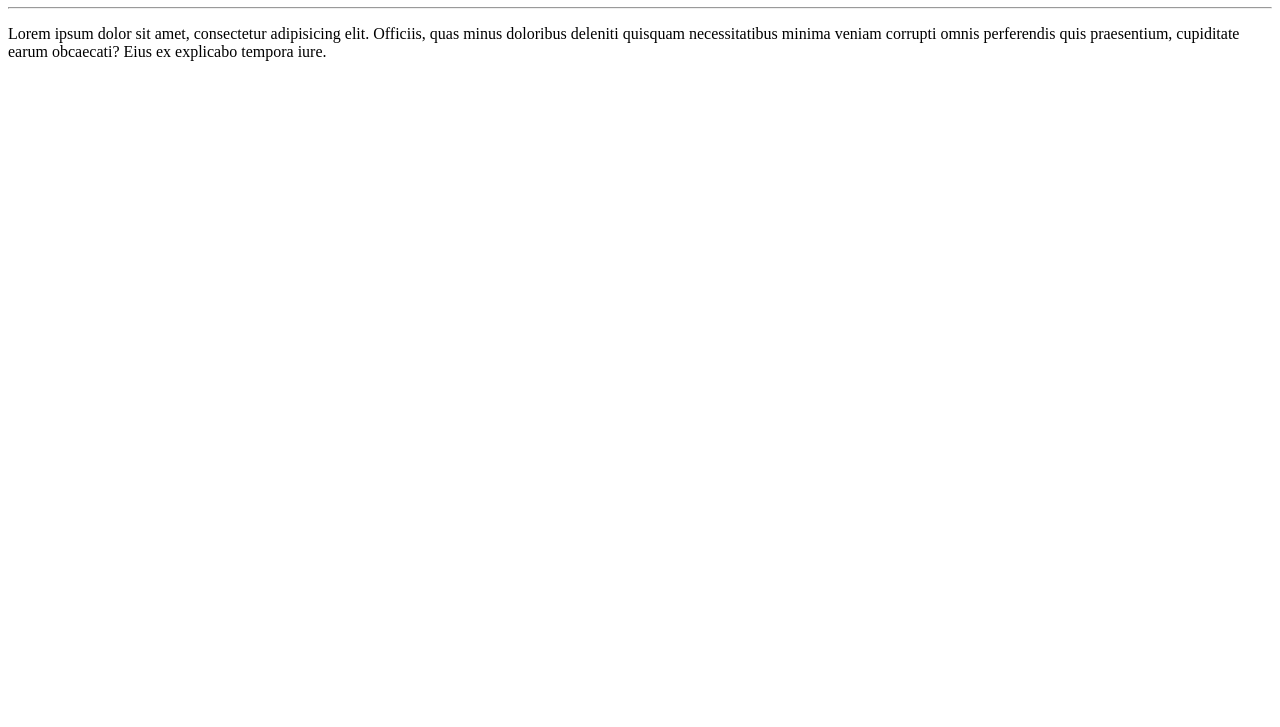
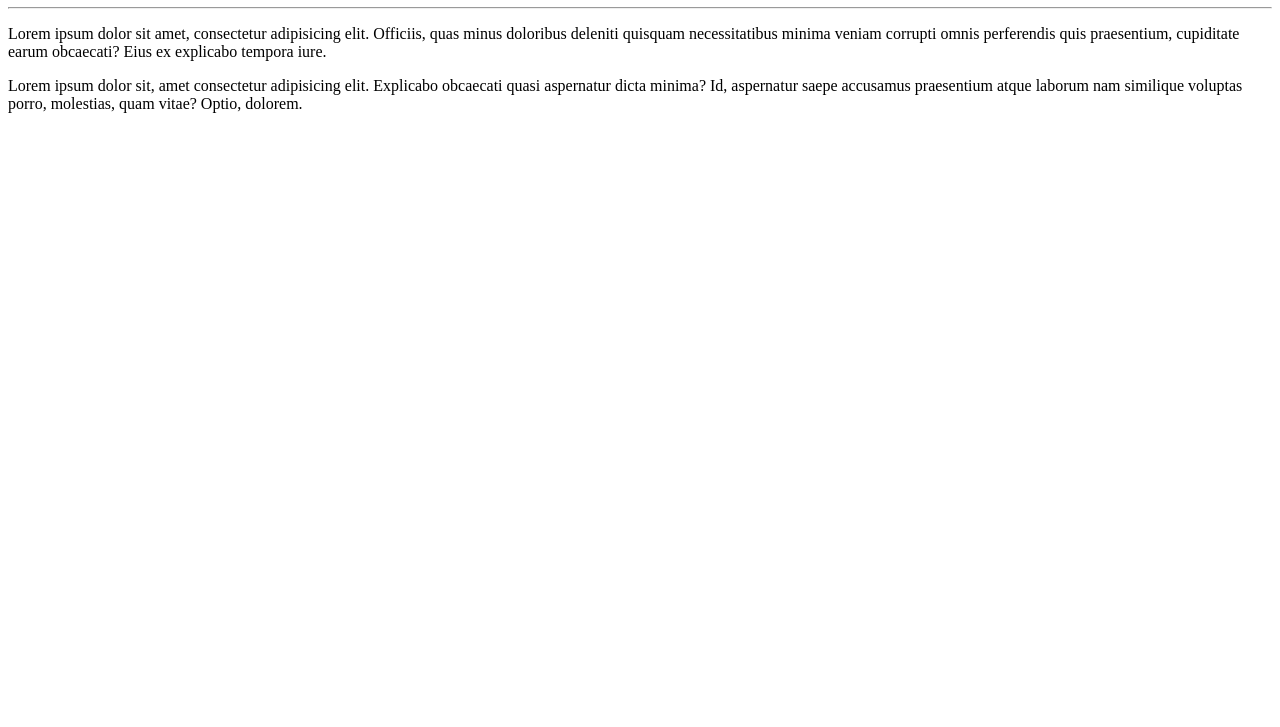
Before and after one commit to isabellafavero/Ola-mundo, a plain HTML site: page site-exemplo/index.html in a window 1280 px wide. Shown: the part 73-800 px from the top of the page. Drawn offline with Linux system fonts and the light colour scheme.

Commit message:
Adicionei um parágrafo

```diff
--- a/site-exemplo/index.html
+++ b/site-exemplo/index.html
@@ -9,5 +9,6 @@
     <h1>Olá, Mundo!</h1>
     <hr>
     <p>Lorem ipsum dolor sit amet, consectetur adipisicing elit. Officiis, quas minus doloribus deleniti quisquam necessitatibus minima veniam corrupti omnis perferendis quis praesentium, cupiditate earum obcaecati? Eius ex explicabo tempora iure.</p>
+    <p>Lorem ipsum dolor sit, amet consectetur adipisicing elit. Explicabo obcaecati quasi aspernatur dicta minima? Id, aspernatur saepe accusamus praesentium atque laborum nam similique voluptas porro, molestias, quam vitae? Optio, dolorem.</p>
 </body>
 </html>
```
